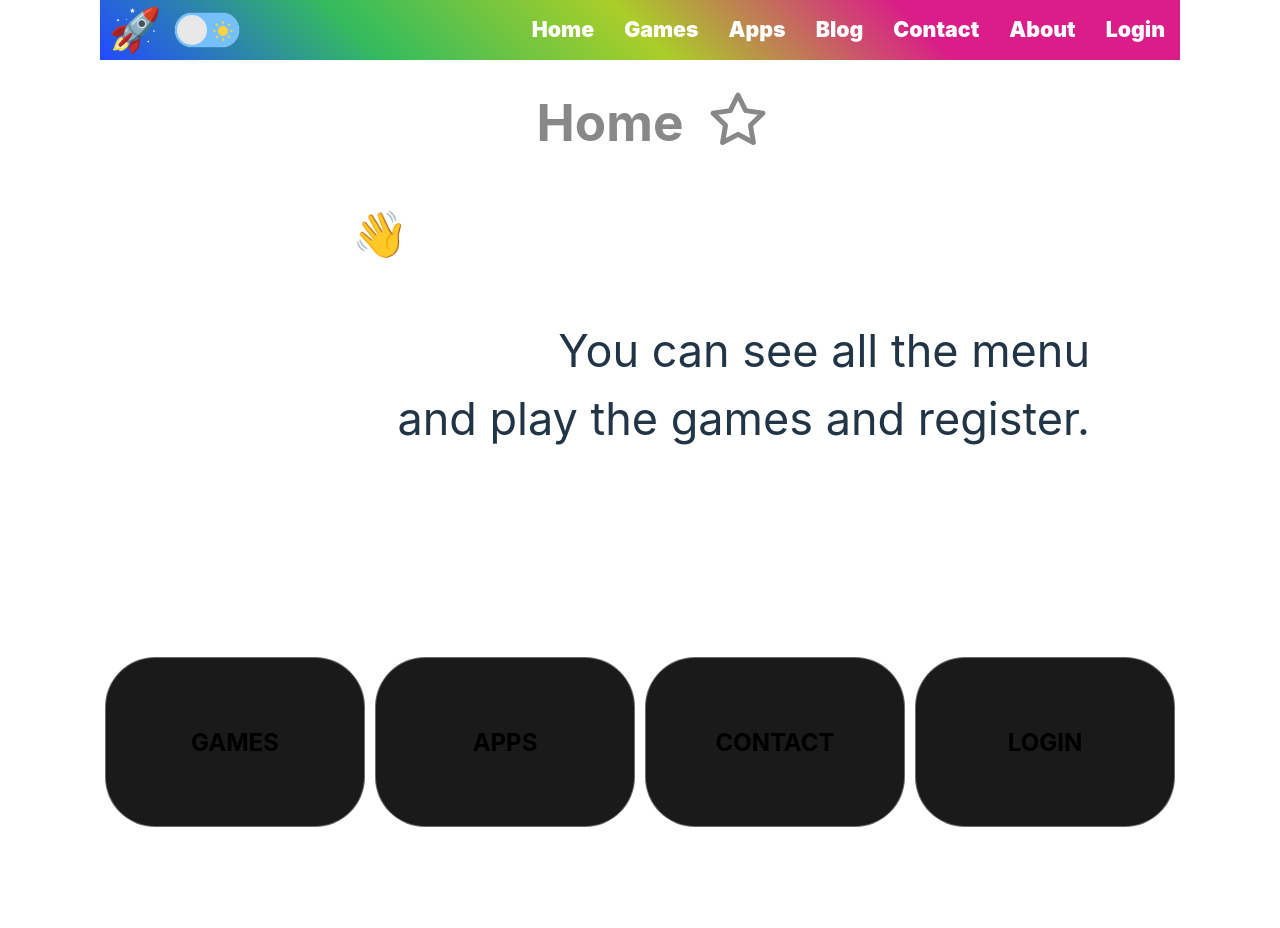
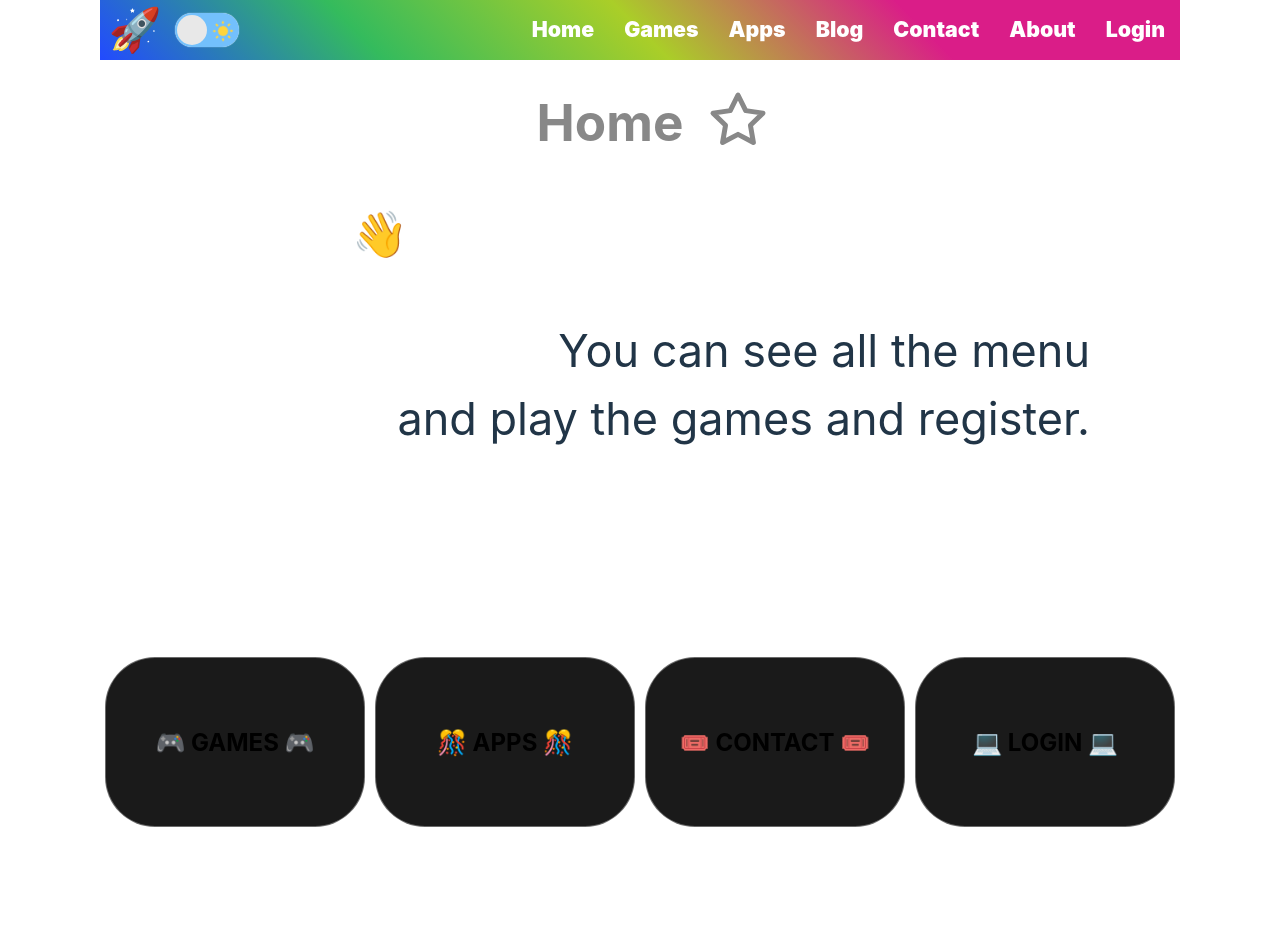
Before and after one commit to diegomardev/WEB_REACT, a React (Vite) app in the folder web_vite/: page / in a window 1280 px wide. Shown: the top 928 px of the page. Built offline with nearby package versions, Linux system fonts and the light colour scheme; no server answers; what atropos would draw is missing.

Commit message:
update home

```diff
--- a/web_vite/src/pages/Home/Home.css
+++ b/web_vite/src/pages/Home/Home.css
@@ -57,7 +57,7 @@
   color: #888;
 }
 .footer_home{
-  margin-top: 80px;
+  margin-top: 60px;
 }
 .botones{
   margin-left: 5px;
--- a/web_vite/src/pages/Home/Home.jsx
+++ b/web_vite/src/pages/Home/Home.jsx
@@ -152,16 +152,16 @@ function Home() {
           </p>
           <div style={{ marginTop: "200px" }}>
           <button className='home_big_button' onClick={() => handleClickUrl('games')}>
-            GAMES
+          🎮 GAMES 🎮
           </button>
           <button className='home_big_button' onClick={() => handleClickUrl('apps')}>
-            APPS
+          🎊 APPS 🎊
           </button>
           <button className='home_big_button' onClick={() => handleClickUrl('contact')}>
-            CONTACT
+          🎟️ CONTACT 🎟️
           </button>
           <button className='home_big_button' onClick={() => handleClickUrl('login')}>
-            LOGIN
+          💻 LOGIN 💻
           </button>
           </div>
           <footer className="read-the-docs footer_home"style={{ display: 'flex', justifyContent: 'center'}}>
```
Also changed, not shown: 4 other files (tests, documents, lock files or other folders).
